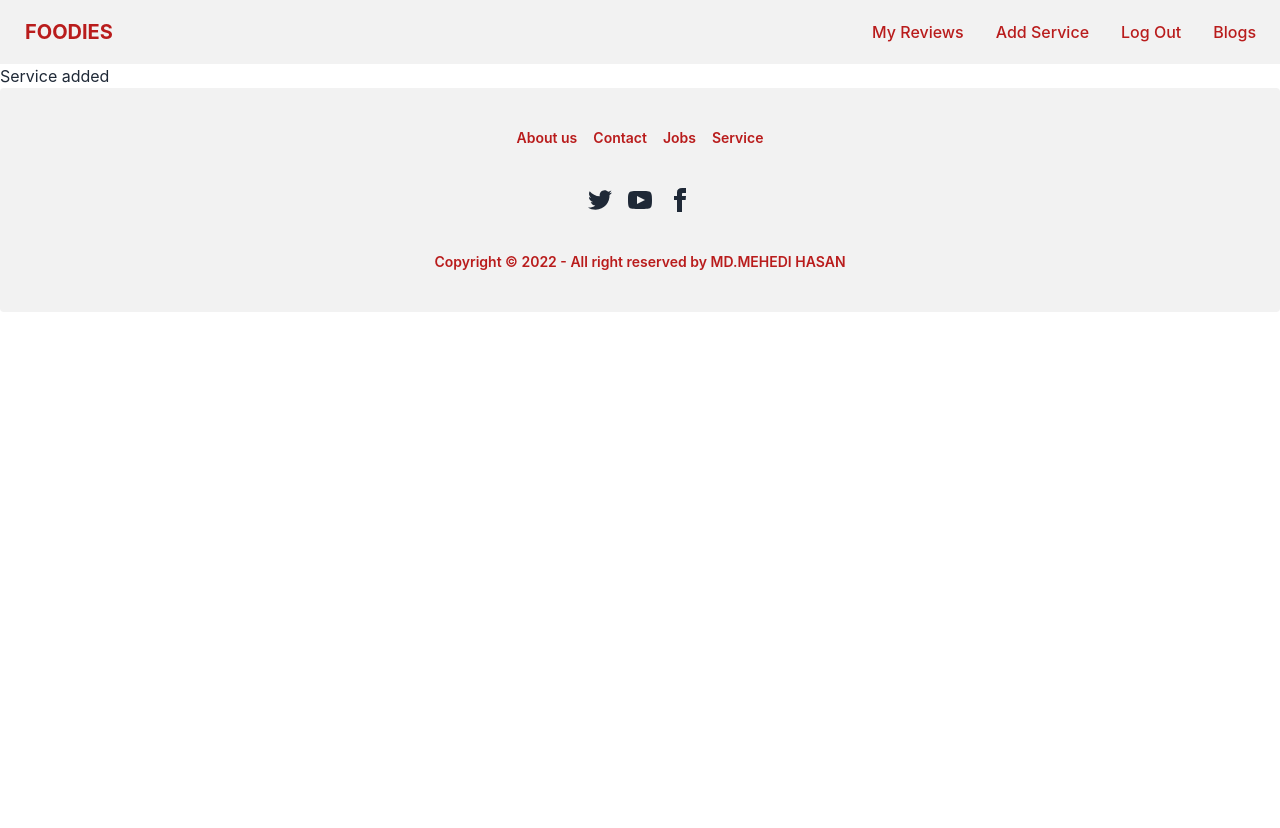
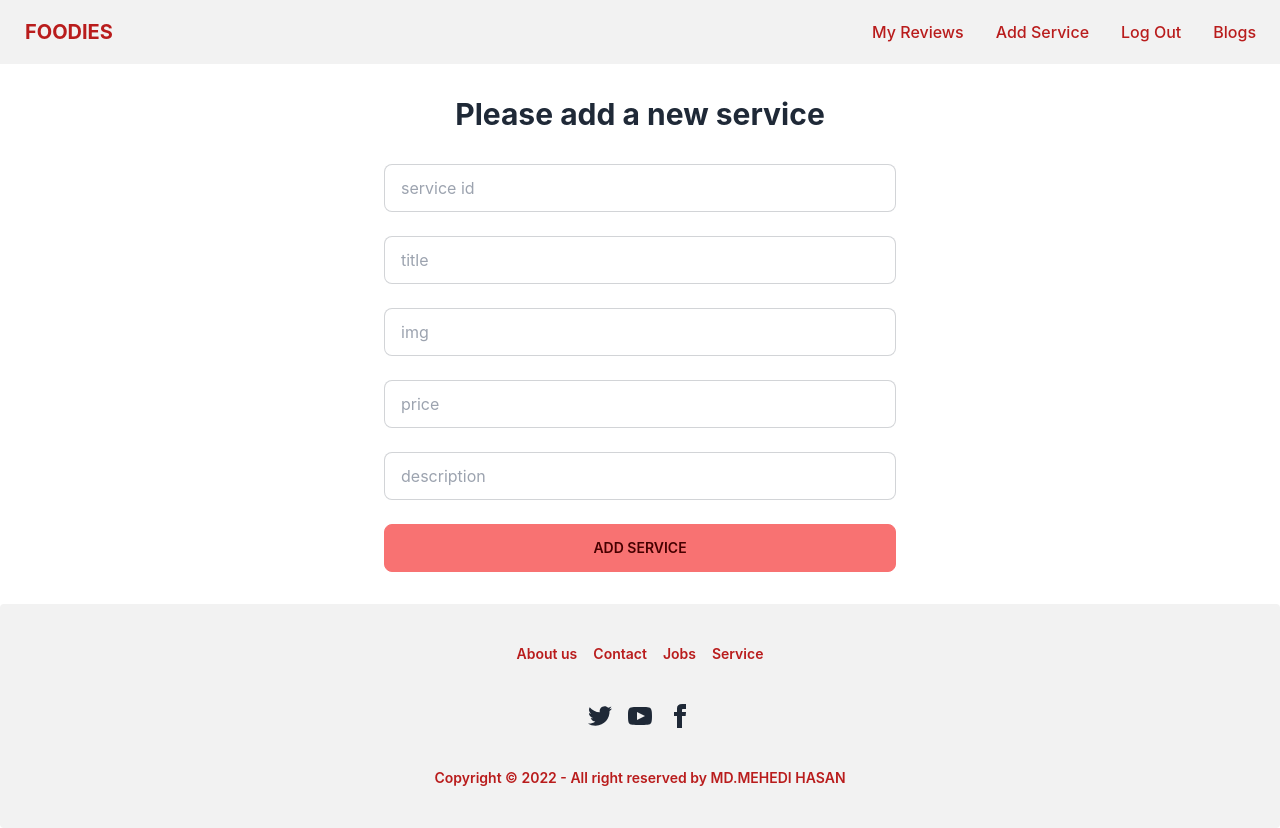
Before and after one commit to Mehedi2000/foodies-review-client-repo, a React (Create React App) app: page /add-service in a window 1280 px wide. Before the commit the page ends 800 px from the top, so only its background shows below. Built offline with nearby package versions, Linux system fonts and the light colour scheme; no server answers; sample sign-in values are in the browser's storage.

Commit message:
added add service

```diff
--- a/package.json
+++ b/package.json
@@ -12,6 +12,7 @@
     "react-dom": "^18.2.0",
     "react-router-dom": "^6.4.3",
     "react-scripts": "5.0.1",
+    "react-toastify": "^9.1.1",
     "web-vitals": "^2.1.4"
   },
   "scripts": {
--- a/src/Pages/AddService/AddService.js
+++ b/src/Pages/AddService/AddService.js
@@ -1,9 +1,99 @@
-import React from "react";
+import React, { useState } from "react";
+import { ToastContainer, toast } from "react-toastify";
+import "react-toastify/dist/ReactToastify.css";
 
 const AddService = () => {
+  const [service, setService] = useState({});
+
+  const handleAddService = (event) => {
+    event.preventDefault();
+    console.log(service);
+    fetch("http://localhost:5000/allServices", {
+      method: "POST",
+      headers: {
+        "content-type": "application/json",
+      },
+      body: JSON.stringify(service),
+    })
+      .then((res) => res.json())
+      .then((data) => {
+        if (data.acknowledged) {
+          toast.success("Service Added Successfully!", {
+            position: "top-center",
+          });
+          event.target.reset();
+        }
+      });
+  };
+  const handleInputBlur = (event) => {
+    const field = event.target.name;
+    const value = event.target.value;
+    const newService = { ...service };
+    newService[field] = value;
+    setService(newService);
+  };
   return (
     <div>
-      <h1>Service added</h1>
+      <h2 className="text-3xl text-center font-bold my-8">
+        Please add a new service
+      </h2>
+      <form className="grid w-2/5 mx-auto" onSubmit={handleAddService}>
+        <input
+          onBlur={handleInputBlur}
+          type="text"
+          name="service_id"
+          id=""
+          placeholder="service id"
+          required
+          className="input input-bordered"
+        />
+        <br />
+        <input
+          onBlur={handleInputBlur}
+          type="text"
+          name="title"
+          id=""
+          placeholder="title"
+          required
+          className="input input-bordered"
+        />
+        <br />
+        <input
+          onBlur={handleInputBlur}
+          type="text"
+          name="img"
+          id=""
+          placeholder="img"
+          required
+          className="input input-bordered"
+        />
+        <br />
+        <input
+          onBlur={handleInputBlur}
+          type="text"
+          name="price"
+          id=""
+          placeholder="price"
+          required
+          className="input input-bordered"
+        />
+        <br />
+
+        <input
+          onBlur={handleInputBlur}
+          type="text"
+          name="description"
+          id=""
+          placeholder="description"
+          required
+          className="input input-bordered"
+        />
+        <br />
+        <button className="btn btn-error mb-8" type="submit">
+          Add Service
+        </button>
+      </form>
+      <ToastContainer />
     </div>
   );
 };
```
Also changed, not shown: 1 other file (tests, documents, lock files or other folders).
